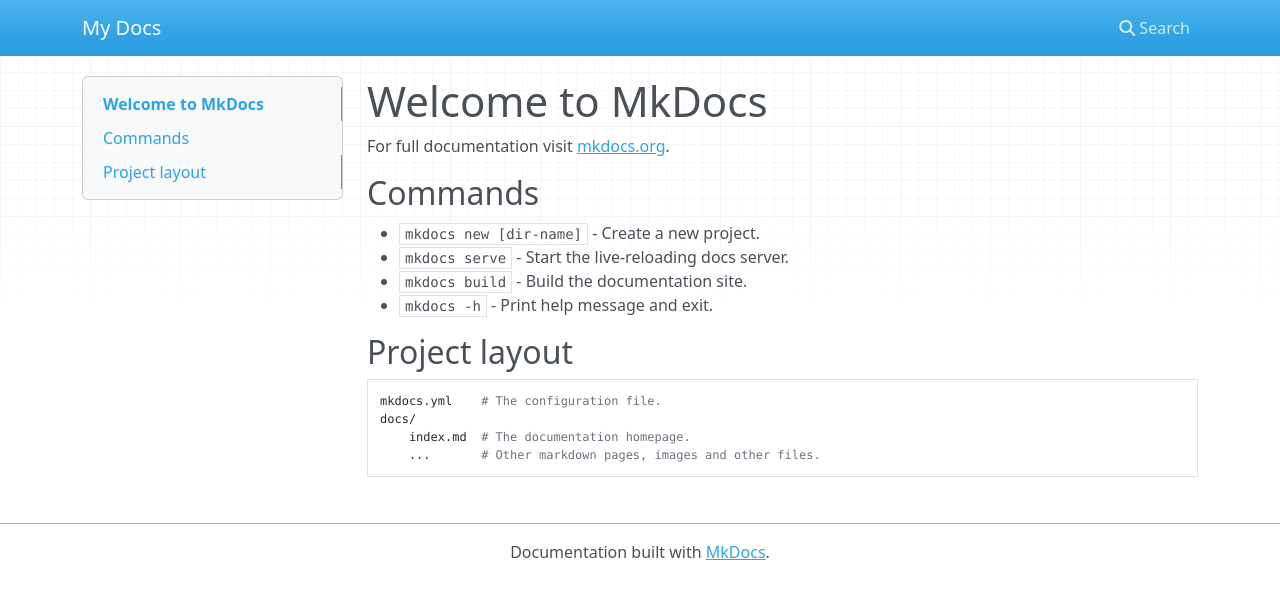
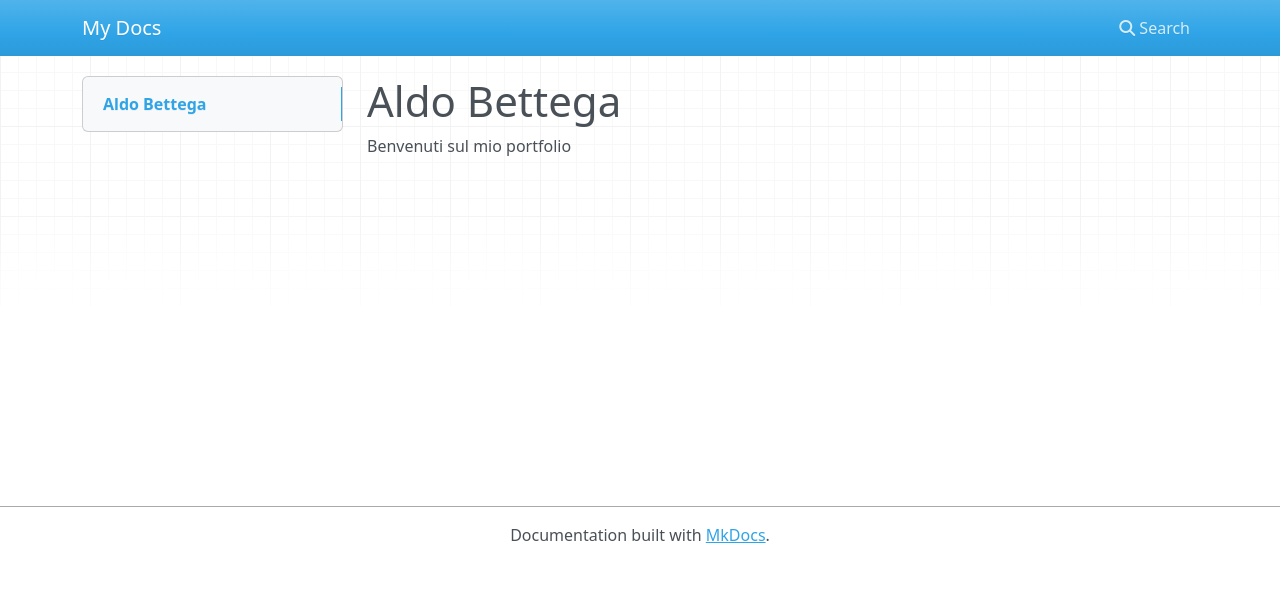
Before and after one commit to aldobettega/aldobettega.github.io, an MkDocs documentation site: the page built from docs/index.md, in a window 1280 px wide. Shown: the top 599 px of the page. Built offline with MkDocs 1.6.1, drawn with Linux system fonts in a browser that asks for light colours; nearby versions of some CDN libraries.

Commit message:
first commit

```diff
--- a/docs/index.md
+++ b/docs/index.md
@@ -1,17 +1,3 @@
-# Welcome to MkDocs
+# Aldo Bettega
 
-For full documentation visit [mkdocs.org](https://www.mkdocs.org).
-
-## Commands
-
-* `mkdocs new [dir-name]` - Create a new project.
-* `mkdocs serve` - Start the live-reloading docs server.
-* `mkdocs build` - Build the documentation site.
-* `mkdocs -h` - Print help message and exit.
-
-## Project layout
-
-    mkdocs.yml    # The configuration file.
-    docs/
-        index.md  # The documentation homepage.
-        ...       # Other markdown pages, images and other files.
+Benvenuti sul mio portfolio
```
